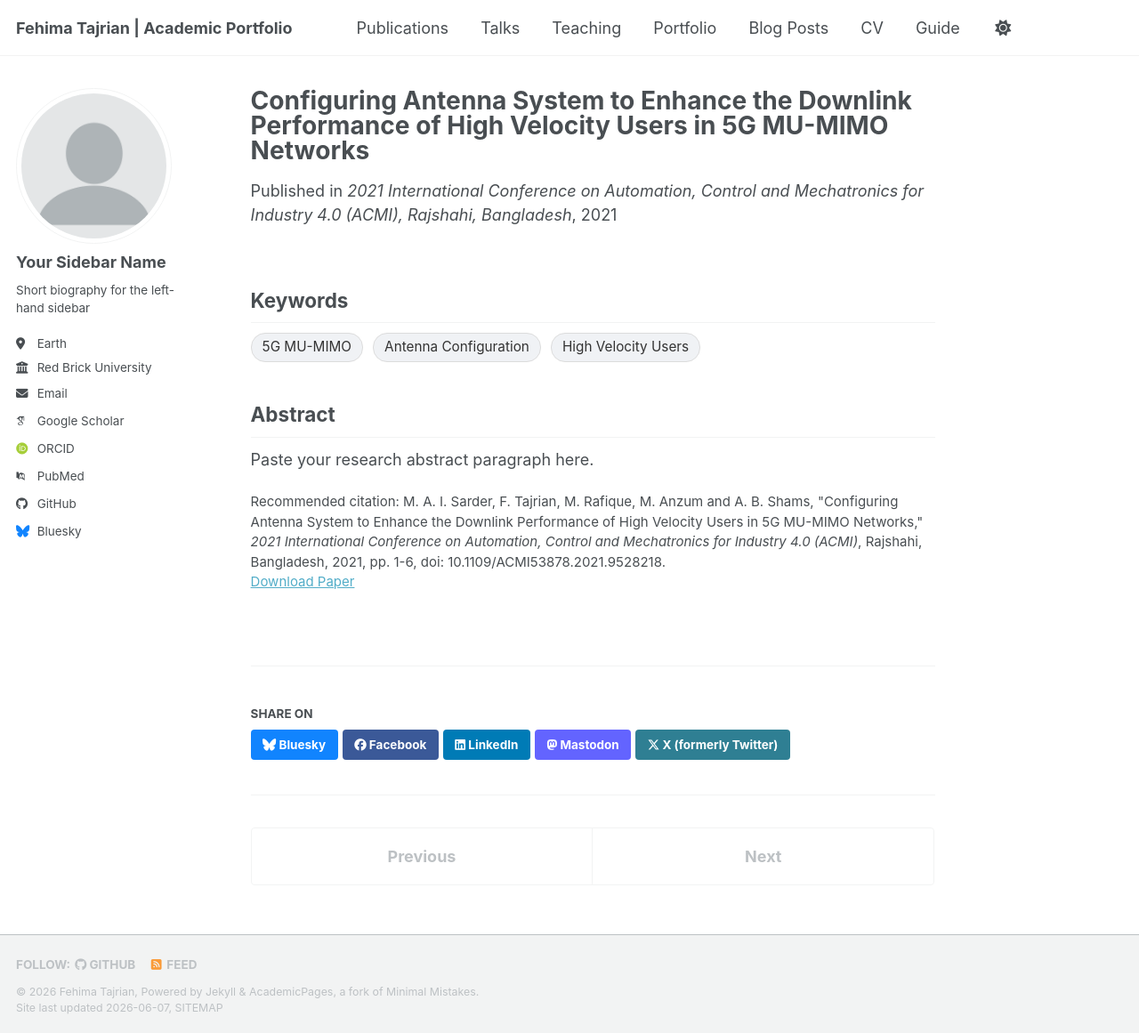
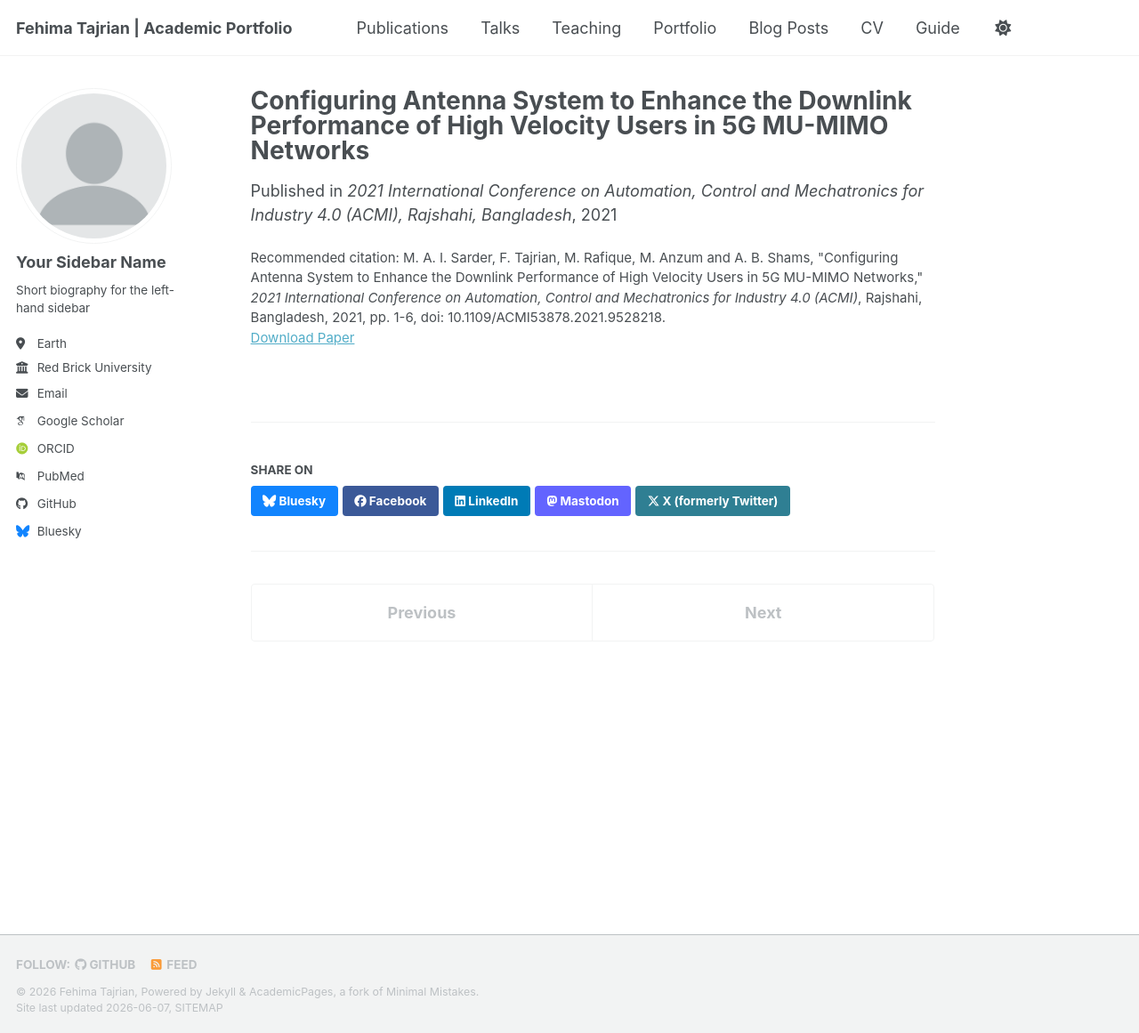
Before and after one commit to fehimatajrian/fehimatajrian.github.io, a Jekyll site: the page built from _publications/2022-01-01-downlink-performance-high-velocity-5g.md, in a window 1280 px wide and 1161 px high. Shown: the whole window at 89% size. Built offline with Jekyll 4.4.1, drawn with Linux system fonts in a browser that asks for light colours; some web fonts are replaced; a script bundle is joined from its source files by our own code; library files that are not in the unit come from our copies.

Commit message:
Update 2022-01-01-downlink-performance-high-velocity-5g.md

```diff
--- a/_publications/2022-01-01-downlink-performance-high-velocity-5g.md
+++ b/_publications/2022-01-01-downlink-performance-high-velocity-5g.md
@@ -9,11 +9,3 @@ paperurl: 'https://doi.org/10.1109/ACMI53878.2021.9528218'
 citation: "M. A. I. Sarder, F. Tajrian, M. Rafique, M. Anzum and A. B. Shams, \"Configuring Antenna System to Enhance the Downlink Performance of High Velocity Users in 5G MU-MIMO Networks,\" <i>2021 International Conference on Automation, Control and Mechatronics for Industry 4.0 (ACMI)</i>, Rajshahi, Bangladesh, 2021, pp. 1-6, doi: 10.1109/ACMI53878.2021.9528218."
 
 ---
-
-## Keywords
-<span style="background-color: #f0f2f5; color: #333; padding: 4px 12px; border-radius: 16px; font-size: 0.85em; display: inline-block; margin-right: 6px; border: 1px solid #dcdcdc;">5G MU-MIMO</span>
-<span style="background-color: #f0f2f5; color: #333; padding: 4px 12px; border-radius: 16px; font-size: 0.85em; display: inline-block; margin-right: 6px; border: 1px solid #dcdcdc;">Antenna Configuration</span>
-<span style="background-color: #f0f2f5; color: #333; padding: 4px 12px; border-radius: 16px; font-size: 0.85em; display: inline-block; margin-right: 6px; border: 1px solid #dcdcdc;">High Velocity Users</span>
-
-## Abstract
-Paste your research abstract paragraph here.
```
